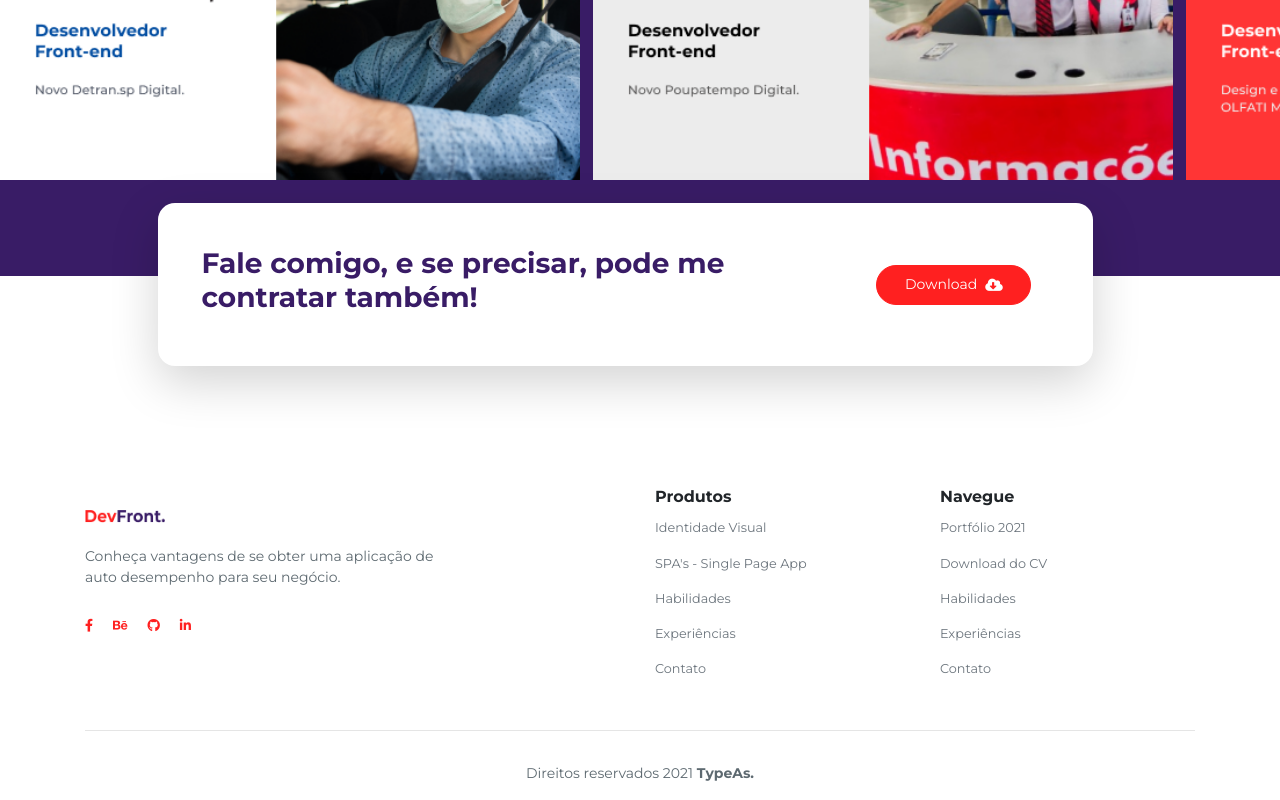
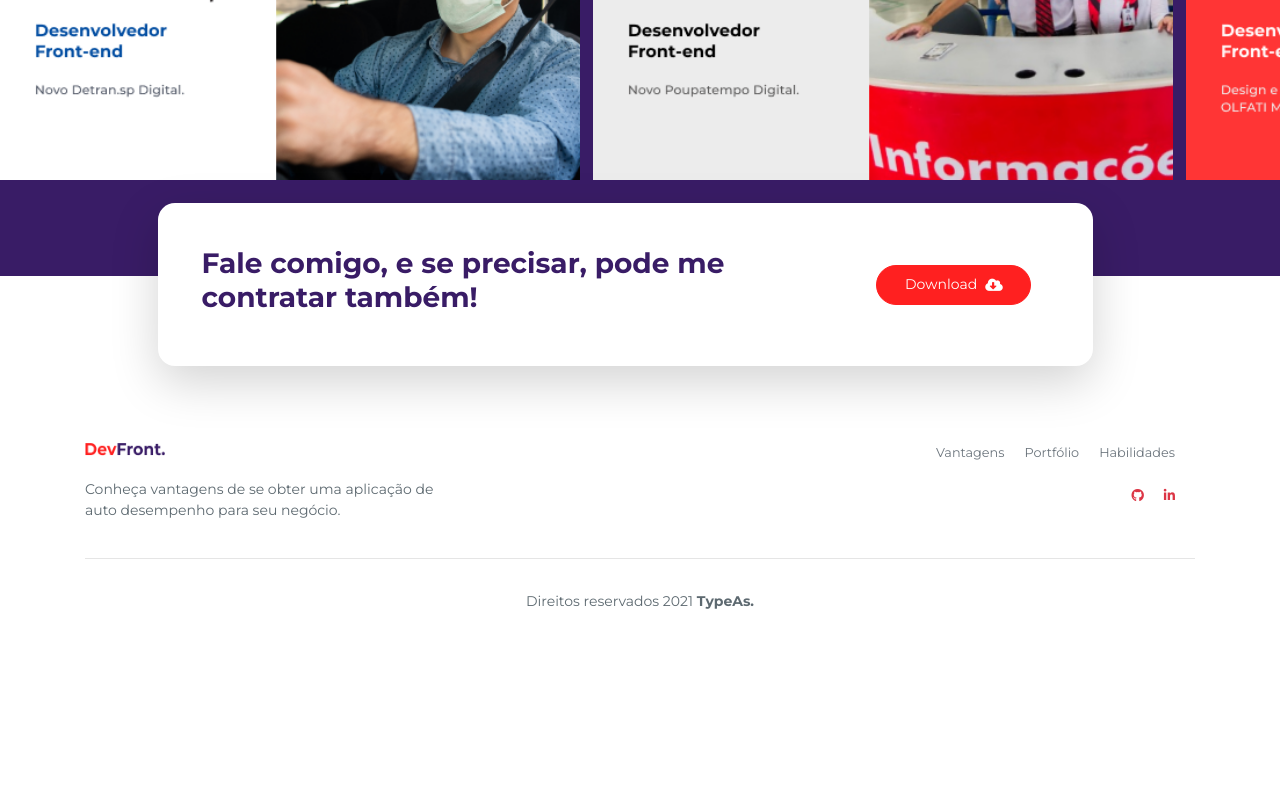
Before and after one commit to vadevlife/react_application, a Next.js app: page / in a window 1280 px wide. Shown: the part 2825-3625 px from the top of the page. After the commit the page ends 3453 px from the top, so only its background shows below. Built offline with nearby package versions, Linux system fonts and the light colour scheme.

Commit message:
footer update

```diff
--- a/components/benefits.js
+++ b/components/benefits.js
@@ -13,7 +13,7 @@ import {
 
   function Benefits(){
     return   <div>
-                <section className="benefits mt-5 pt-md-3 pb-3">
+                <section id="benefits" className="benefits mt-5 pt-md-3 pb-3">
       <Container>
         <Row>
             <Col className="col-12 col-md-5 col-lg-4">
--- a/components/footer.js
+++ b/components/footer.js
@@ -12,59 +12,38 @@ import {
     return   <div>
                    <footer className="container-fluid ">
         <Container>
-        <Row className="align-items-center pt-5 pb-4">
-
-          <Col xs={12} sm={12} md={4} lg={6} className="col-12 text-xs-center">
-
+          <Row>
+            <Col>
               <Image
                   src="/logo.png"
                   alt="Picture of the author"
                   width={80}
                   height={13}
               />
-
               <p className="fw-bolde mt-3">
                 Conheça vantagens de se obter uma aplicação de<br></br> auto desempenho para seu negócio.
-
               </p>
-
-            {/* icones */}
+            </Col>
+            <Col>
+              <div className="d-flex justify-content-end">
+                <ListGroup className="border border-0" horizontal>
+                  <ListGroup.Item  className="text-muted border border-0 pt-1 pl-0 "><a className="text-muted" href="#benefits">Vantagens </a></ListGroup.Item>
+                  <ListGroup.Item  className="text-muted border border-0 pt-1 pl-0 "><a className="text-muted" href="#portfolio">Portfólio</a></ListGroup.Item>
+                  <ListGroup.Item  className="text-muted border border-0 pt-1 pl-0 "><a className="text-muted" href="#experiences">Habilidades</a></ListGroup.Item>
+                </ListGroup>
+              </div>
+              <div className="d-flex justify-content-end">
                   <ListGroup className="social-media mt-xs-3 mb-4" horizontal>
-              <ListGroup.Item className="text-secundary-main border border-0 pl-0"><i class="fab fa-facebook-f"></i></ListGroup.Item>
-              <ListGroup.Item className="text-secundary-main border border-0 pl-0"><i class="fab fa-behance"></i></ListGroup.Item>
-              <ListGroup.Item className="text-secundary-main border border-0 pl-0"><i class="fab fa-github"></i></ListGroup.Item>
-              <ListGroup.Item className="text-secundary-main border border-0 pl-0"><i class="fab fa-linkedin-in"></i></ListGroup.Item>
+                  {/* <ListGroup.Item className="text-secundary-main border border-0 pl-0"><i class="fab fa-facebook-f"></i></ListGroup.Item> */}
+                  {/* <ListGroup.Item className="text-secundary-main border border-0 pl-0"><i class="fab fa-behance"></i></ListGroup.Item> */}
+                  <ListGroup.Item className="text-secundary-main border border-0 pl-0"><a className="text-danger" href="https://github.com/vadevlife" target="_blank"><i class="fab fa-github"></i></a></ListGroup.Item>
+                  <ListGroup.Item className="text-secundary-main border border-0 pl-0"><a className="text-danger" href="https://www.linkedin.com/in/vinicius-araujo-1418649b/" target="_blank"><i class="fab fa-linkedin-in"></i></a></ListGroup.Item>
                 </ListGroup>
-
+              </div>
             </Col>
-
-          <Col xs={6} sm={6} md={4} lg={3} className="col-6">
-          <ListGroup className="border border-0  m-0">
-            <h6><strong>Produtos</strong></h6>
-            <ListGroup.Item  className="text-muted border border-0 pt-1 pl-0 ">Identidade Visual</ListGroup.Item>
-            <ListGroup.Item  className="text-muted border border-0 pt-1 pl-0 ">SPA's - Single Page App </ListGroup.Item>
-            <ListGroup.Item  className="text-muted border border-0 pt-1 pl-0 ">Habilidades</ListGroup.Item>
-            <ListGroup.Item  className="text-muted border border-0 pt-1 pl-0 ">Experiências</ListGroup.Item>
-            <ListGroup.Item  className="text-muted border border-0 pt-1 pl-0 ">Contato</ListGroup.Item>
-          </ListGroup>
-          </Col>
-
-          <Col xs={6} sm={6} md={4} lg={3} className="col-6">
-          <ListGroup className="border border-0">
-            <h6><strong>Navegue</strong></h6>
-            <ListGroup.Item  className="text-muted border border-0 pt-1 pl-0 ">Portfólio 2021</ListGroup.Item>
-            <ListGroup.Item  className="text-muted border border-0 pt-1 pl-0 ">Download do CV</ListGroup.Item>
-            <ListGroup.Item  className="text-muted border border-0 pt-1 pl-0 ">Habilidades</ListGroup.Item>
-            <ListGroup.Item  className="text-muted border border-0 pt-1 pl-0 ">Experiências</ListGroup.Item>
-            <ListGroup.Item  className="text-muted border border-0 pt-1 pl-0 ">Contato</ListGroup.Item>
-          </ListGroup>
-          </Col>
-
           </Row>
-
         <hr>
         </hr>
-
         <Row>
           <Col>
             <p className="fw-bolde text-center mt-3">
@@ -73,7 +52,6 @@ import {
           </Col>
         </Row>
       </Container>
-
     </footer>
 
   </div>
--- a/pages/_app.js
+++ b/pages/_app.js
@@ -9,11 +9,3 @@ function MyApp({ Component, pageProps }) {
 
 
 export default MyApp;
-
-<script async src="https://www.googletagmanager.com/gtag/js?id=G-S53TZ2FD4T"></script>
-
-  window.dataLayer = window.dataLayer || [];
-  function gtag(){window.dataLayer.push(arguments);}
-  gtag('js', new Date());
-
-  gtag('config', 'G-S53TZ2FD4T');
```
Lines whose indentation alone changed are shown as unchanged.
